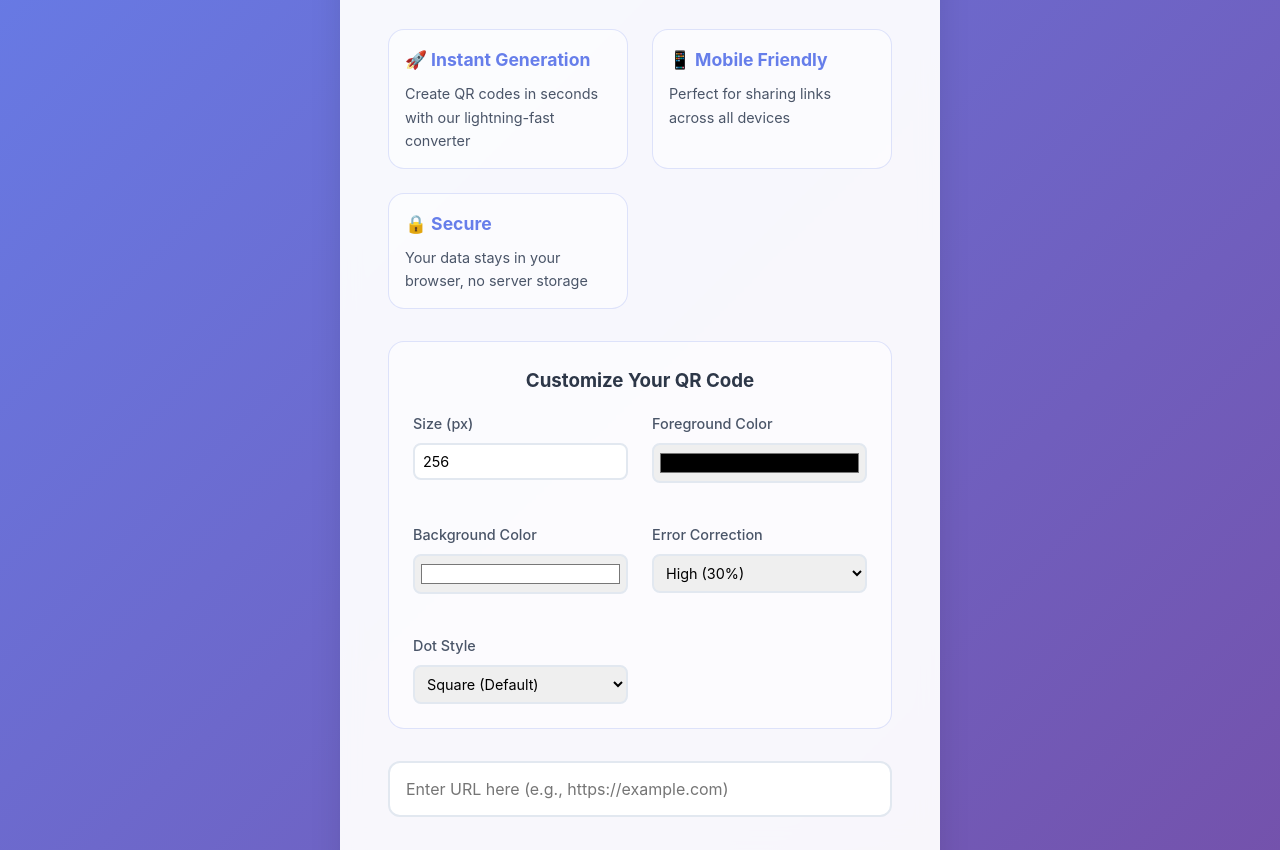
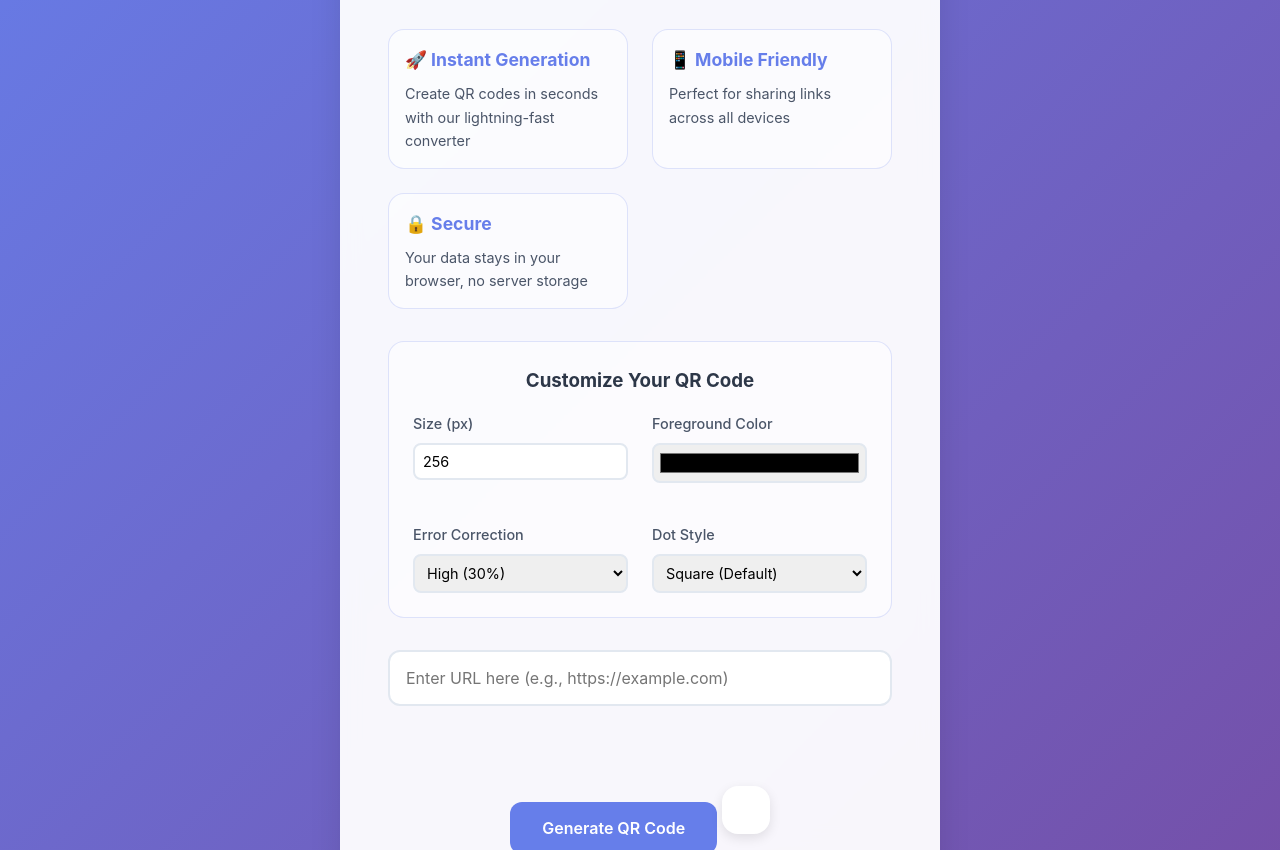
Before and after one commit to Abhijxxt14/URL-TO-QR, a plain HTML site: page index.html in a window 1280 px wide. Shown: the part 250-1100 px from the top of the page. Drawn offline with Linux system fonts and the light colour scheme; a script that the page names is missing.

Commit message:
Update index.html

```diff
--- a/index.html
+++ b/index.html
@@ -41,10 +41,7 @@
                     <label for="qr-foreground">Foreground Color</label>
                     <input type="color" id="qr-foreground" value="#000000">
                 </div>
-                <div class="option-group">
-                    <label for="qr-background">Background Color</label>
-                    <input type="color" id="qr-background" value="#ffffff">
-                </div>
+
                 <div class="option-group">
                     <label for="qr-level">Error Correction</label>
                     <select id="qr-level">
```
